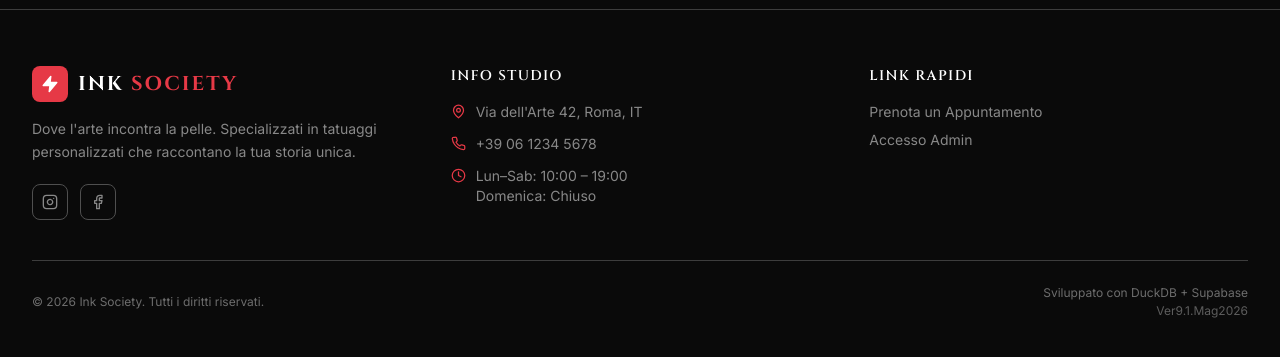
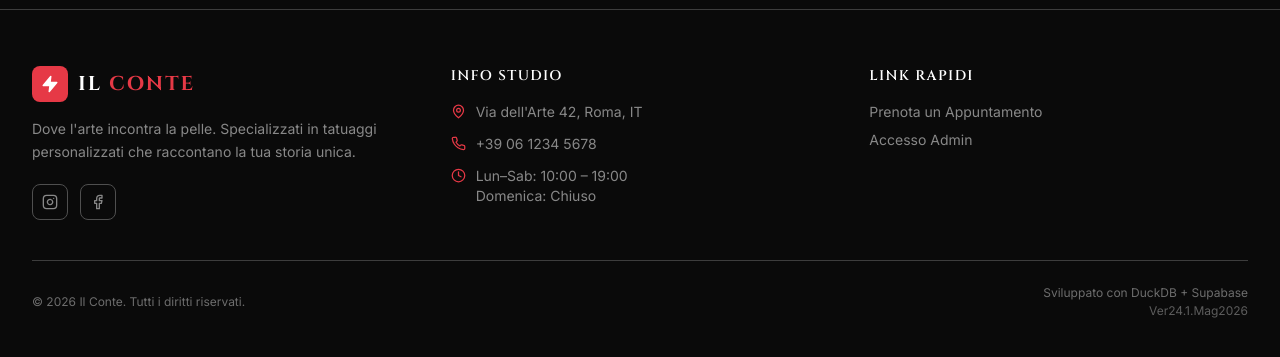
Before and after one commit to fgoose68/labtattoo2, a React (Vite) app: page / in a window 1280 px wide. Shown: the part 2956-3313 px from the top of the page. Built offline with nearby package versions, Linux system fonts and the light colour scheme; no server answers.

Commit message:
Update footer logo, copyright, version

```diff
--- a/src/components/Footer.tsx
+++ b/src/components/Footer.tsx
@@ -16,7 +16,7 @@ export default function Footer({ onNavigate }: FooterProps) {
                 <Zap size={18} className="text-white" fill="currentColor" />
               </div>
               <span className="font-display text-xl font-bold tracking-widest text-white uppercase">
-                Ink <span className="text-ink-500">Society</span>
+                Il <span className="text-ink-500">Conte</span>
               </span>
             </div>
             <p className="text-charcoal-400 text-sm leading-relaxed">
@@ -73,10 +73,10 @@ export default function Footer({ onNavigate }: FooterProps) {
         </div>
 
         <div className="mt-10 pt-6 border-t border-charcoal-800 flex flex-col sm:flex-row items-center justify-between gap-3 text-xs text-charcoal-500">
-          <span>© {new Date().getFullYear()} Ink Society. Tutti i diritti riservati.</span>
+          <span>© {new Date().getFullYear()} Il Conte. Tutti i diritti riservati.</span>
           <div className="flex flex-col items-end gap-0.5">
             <span>Sviluppato con DuckDB + Supabase</span>
-            <span className="text-charcoal-600">Ver9.1.Mag2026</span>
+            <span className="text-charcoal-600">Ver24.1.Mag2026</span>
           </div>
         </div>
       </div>
```
